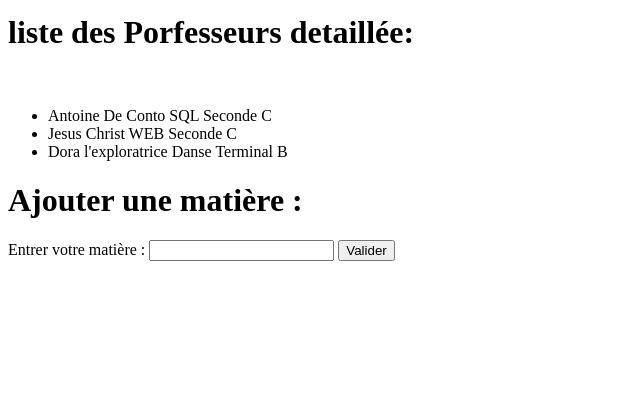
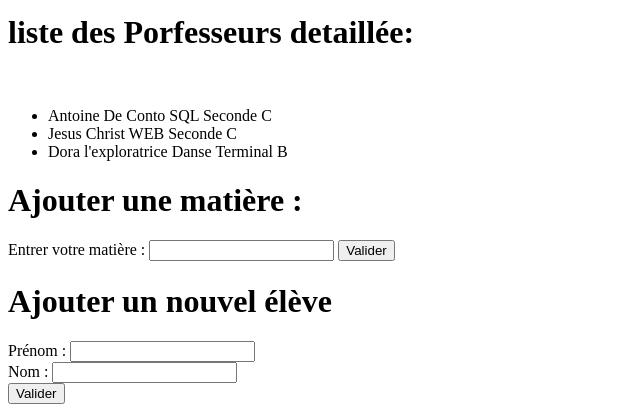
Before and after one commit to Hugo-Vlnx/TP_PHP_Hugo_Vialaneix, a PHP site: page / in a window 1280 px wide. Shown: the part 537-957 px from the top of the page, without its empty margins (0-640 px from the left). Before the commit the page ends 798 px from the top, so only its background shows below. Run offline with PHP 8.4, Linux system fonts and the light colour scheme; data comes from the database, SQL or seed files in the repository.

Commit message:
ajout nouvel eleve part 3  q3

```diff
--- a/exo9-tp/View/nouvelle_matiere.php
+++ b/exo9-tp/View/nouvelle_matiere.php
@@ -2,11 +2,11 @@
 
 
 require('../Model/pdo.php');
-
+echo"<br>";
 if (isset($_POST['libelle'])) {
     $libelle = $_POST['libelle'];
 
-    // Utilisation de 'requete' au lieu de 'req'
+
     $requete = $dbPDO->prepare("INSERT INTO matiere (lib) VALUES (:libelle)");
     $requete->bindParam(':libelle', $libelle);
     $requete->execute();
--- a/exo9-tp/index.php
+++ b/exo9-tp/index.php
@@ -64,3 +64,13 @@ echo '</ul>';
     <input type='text' name='libelle' />
     <button type="submit">Valider</button>
 </form>
+<h1>Ajouter un nouvel élève</h1>
+<form action='../exo9-tp/View/nouvel_etudiant.php' method='post'>
+    <label>Prénom :</label>
+    <input type='text' name='prenom'>
+    <br>
+    <label>Nom :</label>
+    <input type='text' name='nom'>
+    <br>
+    <button type="submit">Valider</button>
+</form>
```
Also changed, not shown: exo9-tp/View/nouvel_etudiant.php (added, +19 -0 lines).
